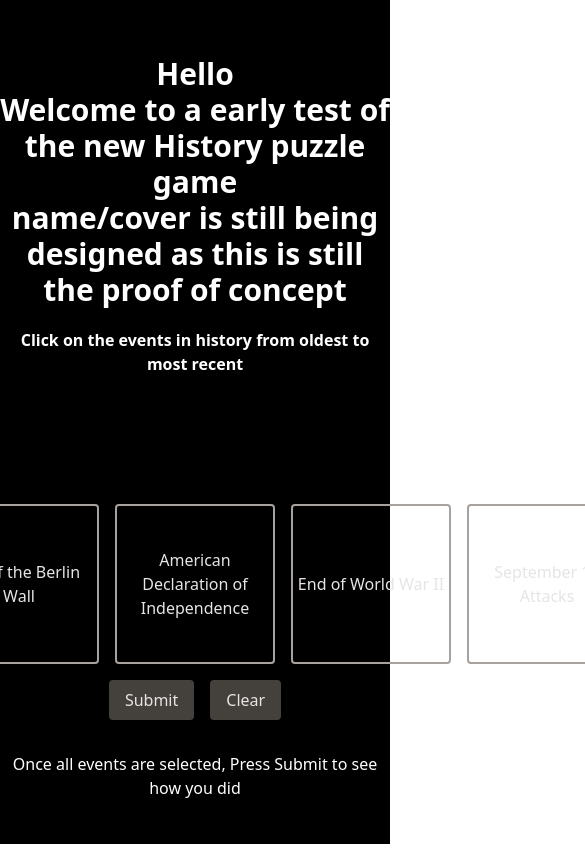
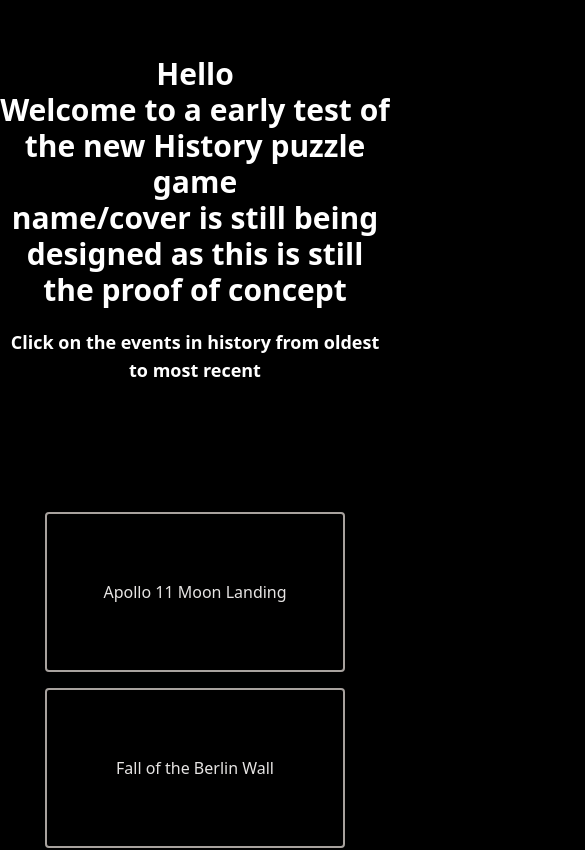
Before and after one commit to ljodiceendicott/trivily, a Next.js app: page / in a window 390 px wide. Shown: the top 850 px of the page, 585 px wide, since content can reach past the window. Built offline with nearby package versions, Linux system fonts and the light colour scheme.

Commit message:
Mobile responsiveness added

```diff
--- a/app/globals.css
+++ b/app/globals.css
@@ -1,6 +1,10 @@
 @tailwind base;
 @tailwind components;
 @tailwind utilities;
+
+:root {
+  background-color: black;
+}
 
 .container {
     display: flex;
--- a/app/page.tsx
+++ b/app/page.tsx
@@ -87,31 +87,31 @@ const correct = [3,4,1,2,5];
 
   return (
     <div className=" h-screen bg-black">
-      <div className='text-white text-center pt-14 font-bold text-3xl'>Hello<br/> Welcome to a early test of the new History puzzle game <br/> name/cover is still being designed as this is still the proof of concept</div>
-      <div className='text-white text-center pt-5 font-semibold'>Click on the events in history from oldest to most recent</div>
+      <div className='text-white text-center pt-14 font-bold text-3xl md:text-4xl'>Hello<br/> Welcome to a early test of the new History puzzle game <br/> name/cover is still being designed as this is still the proof of concept</div>
+      <div className='text-white text-center pt-5 font-semibold text-lg md:text-xl'>Click on the events in history from oldest to most recent</div>
       <div className="flex flex-col items-center m-auto pt-32 gap-4">
-        <div className="flex gap-4">
+        <div className="flex flex-col md:flex-row gap-4">
           {[1, 2, 3, 4, 5].map((num) => (
             <button
               key={num}
               onClick={() => handleButtonClick(num)}
-              className=" w-40 h-40 border-2 border-stone-400 rounded flex items-center justify-center text-stone-200 hover:bg-stone-800 transition-all"
+              className="min-w-[300px] w-full md:w-1/3 h-40 border-2 border-stone-400 rounded flex items-center justify-center text-stone-200 hover:bg-stone-800 transition-all"
             >
               {pressed[num - 1] ? order.indexOf(num) + 1 : historicalEvents[num-1].title}
             </button>
           ))}
         </div>
 
-        <div className="flex gap-4">
+        <div className="flex flex-col md:flex-row gap-4 w-full">
           <button
             onClick={handleSubmit}
-            className="px-4 py-2 bg-stone-700 text-stone-200 rounded hover:bg-stone-600 transition-all"
+            className="w-full md:w-auto px-4 py-2 bg-stone-700 text-stone-200 rounded hover:bg-stone-600 transition-all"
           >
             Submit
           </button>
           <button
             onClick={handleClear}
-            className="px-4 py-2 bg-stone-700 text-stone-200 rounded hover:bg-stone-600 transition-all"
+            className="w-full md:w-auto px-4 py-2 bg-stone-700 text-stone-200 rounded hover:bg-stone-600 transition-all"
           >
             Clear
           </button>
```
